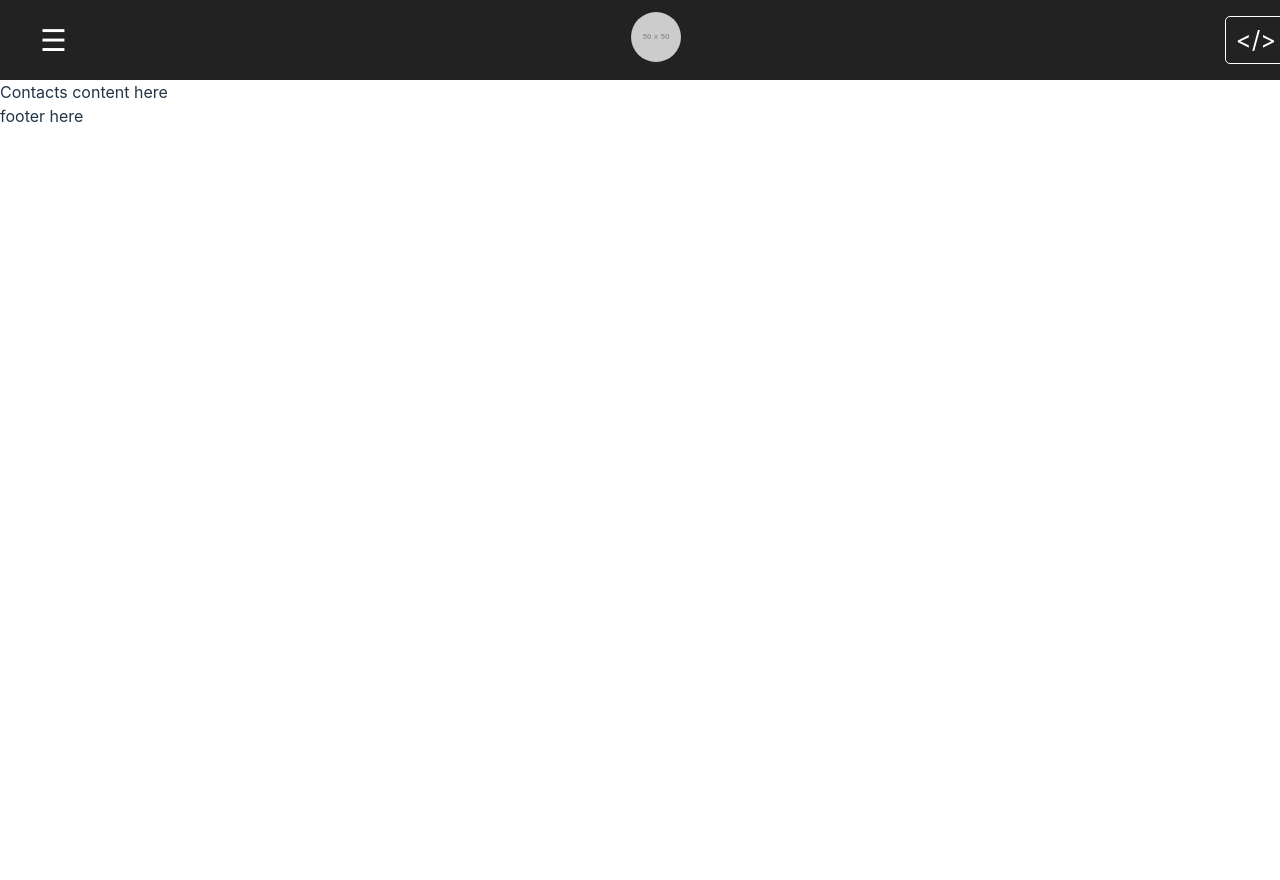
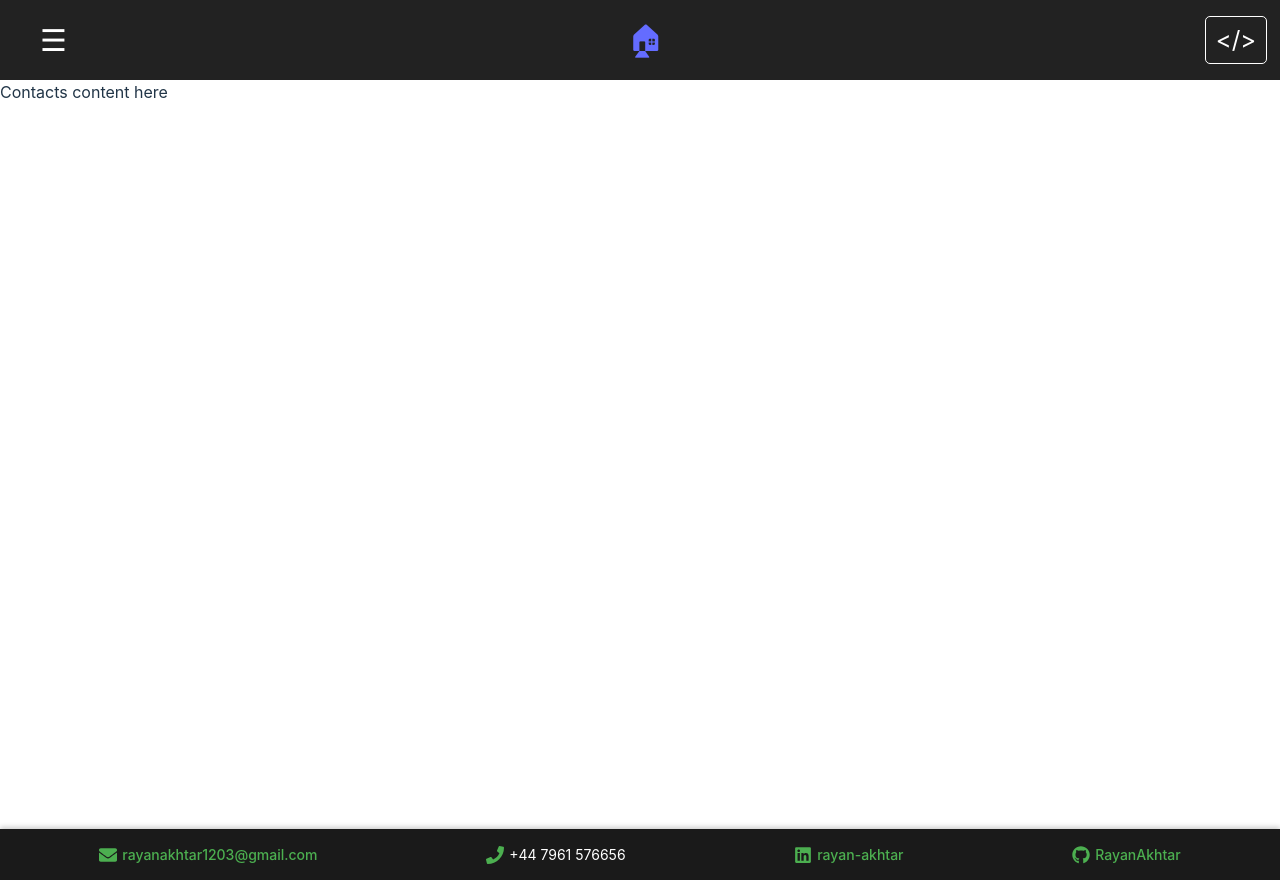
Before and after one commit to RayanAkhtar/portfolio, a React (Vite) app: page /contact in a window 1280 px wide. Built offline with nearby package versions, Linux system fonts and the light colour scheme.

Commit message:
feat: implemented navbar with linked, altered aside to close when navigating to a new page, as well as when clicking outside of the aside range

```diff
--- a/package.json
+++ b/package.json
@@ -15,6 +15,7 @@
     "mongoose": "^8.9.3",
     "react": "^18.3.1",
     "react-dom": "^18.3.1",
+    "react-icons": "^5.4.0",
     "react-router-dom": "^7.1.1"
   },
   "devDependencies": {
--- a/src/App.css
+++ b/src/App.css
@@ -1,47 +1,3 @@
-aside {
-  position: fixed;
-  top: 0;
-  left: -250px;
-  width: 250px;
-  height: 100vh;
-  background: #333;
-  color: #fff;
-  overflow-y: auto;
-  transition: left 0.3s ease;
-  padding: 20px;
-  box-sizing: border-box;
-}
-
-aside.open {
-  left: 0;
-}
-
-aside ul {
-  list-style: none;
-  padding: 0;
-  margin: 0;
-}
-
-aside ul li {
-  margin-bottom: 10px;
-}
-
-aside ul li a {
-  text-decoration: none;
-  color: #fff;
-  font-size: 18px;
-  display: block;
-}
-
-aside ul li ul {
-  padding-left: 20px;
-}
-
-aside ul li ul li a {
-  color: #ddd;
-  font-size: 16px;
-}
-
 button {
   background: blue;
   color: white;
@@ -54,3 +10,16 @@ button.close {
   background: red;
   margin-bottom: 20px;
 }
+
+.app-container {
+  display: flex;
+  flex-direction: column;
+  min-height: 100vh;
+  width: 100%;
+}
+
+/* Main content container: It should grow to take up all remaining space */
+.main-content {
+  flex: 1;
+  width: 100%;
+}
--- a/src/App.tsx
+++ b/src/App.tsx
@@ -1,10 +1,10 @@
-import './App.css'
+import './App.css';
 import { BrowserRouter as Router, Route, Routes } from "react-router-dom";
 
-import Footer from './components/Footer'
-import Navbar from './components/Navbar'
+import Footer from './components/Footer';
+import Navbar from './components/Navbar';
 
-import Home from './pages/Home'
+import Home from './pages/Home';
 import About from "./pages/About";
 import Spotlight from "./pages/Spotlight";
 import Projects from "./pages/Projects";
@@ -17,31 +17,31 @@ import Frameworks from "./pages/Frameworks";
 import Tools from "./pages/Tools";
 
 function App() {
-
-
   return (
-    <>
+    <div className="app-container">
       <Router>
         <Navbar />
 
-        <Routes>
-          <Route path="/" element={<Home />} />
-          <Route path="/about" element={<About />}/>
-          <Route path="/spotlight" element={<Spotlight />}/>
-          <Route path="/projects" element={<Projects />}/>
-          <Route path="/extracurricular" element={<Extracurricular />}/>
-          <Route path="/interests" element={<Interests />}/>
-          <Route path="/contact" element={<Contacts />}/>
-          <Route path="/languages" element={<Languages />}/>
-          <Route path="/technologies" element={<Technologies />}/>
-          <Route path="/frameworks" element={<Frameworks />}/>
-          <Route path="/tools" element={<Tools />}/>
-        </Routes>
+        <div className="main-content">
+          <Routes>
+            <Route path="/" element={<Home />} />
+            <Route path="/about" element={<About />} />
+            <Route path="/spotlight" element={<Spotlight />} />
+            <Route path="/projects" element={<Projects />} />
+            <Route path="/extracurricular" element={<Extracurricular />} />
+            <Route path="/interests" element={<Interests />} />
+            <Route path="/contact" element={<Contacts />} />
+            <Route path="/languages" element={<Languages />} />
+            <Route path="/technologies" element={<Technologies />} />
+            <Route path="/frameworks" element={<Frameworks />} />
+            <Route path="/tools" element={<Tools />} />
+          </Routes>
+        </div>
 
         <Footer />
       </Router>
-    </>
-  )
+    </div>
+  );
 }
 
-export default App
+export default App;
--- a/src/components/AsideMenu.tsx
+++ b/src/components/AsideMenu.tsx
@@ -28,7 +28,10 @@ const menuItems: MenuItem[] = [
   { label: "Contact", path: "/contact" },
 ];
 
-const AsideMenu: React.FC<{ isOpen: boolean }> = ({ isOpen }) => {
+const AsideMenu: React.FC<{ isOpen: boolean; closeMenu: () => void }> = ({
+  isOpen,
+  closeMenu,
+}) => {
   const [expandedItems, setExpandedItems] = useState<Record<string, boolean>>({});
   const navigate = useNavigate();
 
@@ -44,11 +47,13 @@ const AsideMenu: React.FC<{ isOpen: boolean }> = ({ isOpen }) => {
       toggleSubMenu(item.label);
     } else {
       navigate(item.path);
+      closeMenu();
     }
   };
 
   const handleMenuDoubleClick = (item: MenuItem) => {
     navigate(item.path);
+    closeMenu();
   };
 
   return (
@@ -76,7 +81,11 @@ const AsideMenu: React.FC<{ isOpen: boolean }> = ({ isOpen }) => {
               >
                 {item.subItems.map((subItem) => (
                   <li key={subItem.path}>
-                    <Link to={subItem.path} className="sub-item-link">
+                    <Link
+                      to={subItem.path}
+                      className="sub-item-link"
+                      onClick={closeMenu}
+                    >
                       {subItem.label}
                     </Link>
                   </li>
--- a/src/components/Footer.tsx
+++ b/src/components/Footer.tsx
@@ -1,9 +1,34 @@
 import React from "react";
+import "../styles/footer.css";
+import { FaEnvelope, FaPhone, FaLinkedin, FaGithub } from "react-icons/fa";
 
 const Footer: React.FC = () => {
   return (
-    <footer>
-        footer here
+    <footer className="footer">
+      <div className="footer-container">
+        <ul className="footer-list">
+          <li>
+            <FaEnvelope className="footer-icon" />
+            <a href="mailto:rayanakhtar1203@gmail.com">rayanakhtar1203@gmail.com</a>
+          </li>
+          <li>
+            <FaPhone className="footer-icon" />
+            <span>+44 7961 576656</span>
+          </li>
+          <li>
+            <FaLinkedin className="footer-icon" />
+            <a href="https://www.linkedin.com/in/rayan-akhtar" target="_blank" rel="noopener noreferrer">
+              rayan-akhtar
+            </a>
+          </li>
+          <li>
+            <FaGithub className="footer-icon" />
+            <a href="https://github.com/RayanAkhtar" target="_blank" rel="noopener noreferrer">
+              RayanAkhtar
+            </a>
+          </li>
+        </ul>
+      </div>
     </footer>
   );
 };
--- a/src/components/Navbar.tsx
+++ b/src/components/Navbar.tsx
@@ -1,42 +1,79 @@
-import React, { useState } from "react";
+import React, { useState, useEffect, useRef } from "react";
 import { Link } from "react-router-dom";
 import AsideMenu from "./AsideMenu";
 import "../styles/navbar.css";
 
 const Navbar: React.FC = () => {
   const [menuOpen, setMenuOpen] = useState(false);
+  const asideRef = useRef<HTMLDivElement>(null);
+  const toggleButtonRef = useRef<HTMLButtonElement>(null);
 
-  const toggleMenu = () => setMenuOpen(!menuOpen);
+  const toggleMenu = (event: React.MouseEvent) => {
+    event.stopPropagation(); // Prevent triggering click outside logic
+    setMenuOpen((prev) => !prev);
+  };
+
+  const handleClickOutside = (event: MouseEvent) => {
+    if (
+      asideRef.current &&
+      !asideRef.current.contains(event.target as Node) &&
+      toggleButtonRef.current &&
+      !toggleButtonRef.current.contains(event.target as Node)
+    ) {
+      setMenuOpen(false);
+    }
+  };
+
+  useEffect(() => {
+    document.addEventListener("mousedown", handleClickOutside);
+    return () => {
+      document.removeEventListener("mousedown", handleClickOutside);
+    };
+  }, []);
+
+  const closeMenu = () => {
+    setMenuOpen(false);
+  };
 
   return (
     <nav>
       {/* Aside Menu */}
-      <AsideMenu isOpen={menuOpen} />
+      <div ref={asideRef}>
+        <AsideMenu isOpen={menuOpen} closeMenu={closeMenu} />
+      </div>
 
       <div className="navbar-container">
         {/* Menu Toggle Button */}
-        <button className="menu-toggle" onClick={toggleMenu}>
+        <button
+          ref={toggleButtonRef}
+          className="menu-toggle"
+          onClick={toggleMenu}
+        >
           ☰
         </button>
 
         {/* Logo */}
-        <Link to="/" className="logo-link">
-          <img
-            src="https://via.placeholder.com/50"
-            alt="Logo"
-            className="logo"
-          />
+        <Link to="/" className="logo-link" style={{ fontSize: "2rem" }}>
+          🏠︎ {/* Todo: change later */}
         </Link>
 
-        {/* Dropdown Icon */}
+        {/* Dropdown Icon '</>' */}
         <div className="dropdown-container">
           <div className="dropdown-icon">{'</>'}</div>
           <div className="dropdown-menu">
             <ul>
-              <Link to="/languages" className="dropdown-link">Languages</Link>
-              <Link to="/technologies" className="dropdown-link">Technologies</Link>
-              <Link to="/frameworks" className="dropdown-link">Frameworks</Link>
-              <Link to="/tools" className="dropdown-link">Tools</Link>
+              <Link to="/languages" className="dropdown-link">
+                Languages
+              </Link>
+              <Link to="/technologies" className="dropdown-link">
+                Technologies
+              </Link>
+              <Link to="/frameworks" className="dropdown-link">
+                Frameworks
+              </Link>
+              <Link to="/tools" className="dropdown-link">
+                Tools
+              </Link>
             </ul>
           </div>
         </div>
--- a/src/index.css
+++ b/src/index.css
@@ -19,12 +19,11 @@ a {
   text-decoration: inherit;
 }
 a:hover {
-  color: #535bf2;
+  color: #535bf2;  /* The drop down link hover colour, keep for later */
 }
 
 body {
   margin: 0;
-  display: flex;
   margin-top: 80px;
   min-width: 320px;
   min-height: 100vh;
--- /dev/null
+++ b/src/styles/footer.css
@@ -0,0 +1,44 @@
+/* Footer Styling */
+.footer {
+	bottom: 0;
+  background-color: #1a1a1a;
+  color: #fff;
+  text-align: center;
+  padding: 15px 0;
+  box-shadow: 0 -2px 5px rgba(0, 0, 0, 0.2);
+  font-size: 14px;
+}
+
+.footer-container {
+  margin: 0 auto;
+  padding: 0 15px;
+}
+
+.footer-list {
+  list-style-type: none;
+  padding: 0;
+  margin: 0;
+  display: flex;
+  justify-content: space-around;
+  align-items: center;
+}
+
+.footer-list li {
+  display: flex;
+  align-items: center;
+  gap: 5px;
+}
+
+.footer-icon {
+  color: #4caf50;
+  font-size: 18px;
+}
+
+.footer-list a {
+  color: #4caf50;
+  text-decoration: none;
+}
+
+.footer-list a:hover {
+  text-decoration: underline;
+}
--- a/src/styles/navbar.css
+++ b/src/styles/navbar.css
@@ -25,11 +25,6 @@ nav {
   border: none;
   font-size: 30px;
   cursor: pointer;
-}
-
-/* Logo Styling (todo later) */
-.logo-link {
-  text-decoration: none;
 }
 
 .logo {
@@ -94,16 +89,7 @@ nav {
   font-size: 16px;
 }
 
-.close-btn {
-  background: red;
-  color: white;
-  border: none;
-  padding: 10px;
-  cursor: pointer;
-  margin-bottom: 20px;
-}
-
-/* Dropdown Icon and Menu Styling */
+/* Dropdown Icon </> */
 .dropdown-container {
   position: relative;
   display: inline-block;
@@ -113,6 +99,7 @@ nav {
 .dropdown-icon {
   font-size: 24px;
   color: white;
+  margin-right: 20px;
   padding: 5px 10px;
   border: 1px solid white;
   border-radius: 5px;
@@ -133,17 +120,17 @@ nav {
   border: 1px solid #555;
   border-radius: 5px;
   box-shadow: 0 4px 6px rgba(0, 0, 0, 0.1);
-  opacity: 0; /* Hidden by default */
-  transform: translateY(-10px); /* Initially positioned above */
+  opacity: 0; /* Hidden initially, hover to see */
+  transform: translateY(-10px); /* Animate coming in from above */
   transition: opacity 0.3s ease, transform 0.3s ease, box-shadow 0.3s ease;
-  pointer-events: none; /* Prevents interactions when not visible */
+  pointer-events: none; /* Dont interact when not visible */
 }
 
 /* Make the dropdown visible on hover */
 .dropdown-container:hover .dropdown-menu {
   opacity: 1;
   transform: translateY(0); /* Dropdown comes down */
-  pointer-events: auto; /* Enable interactions */
+  pointer-events: auto; /* Interact when visible */
 }
 
 
```
Also changed, not shown: 1 other file (tests, documents, lock files or other folders).
